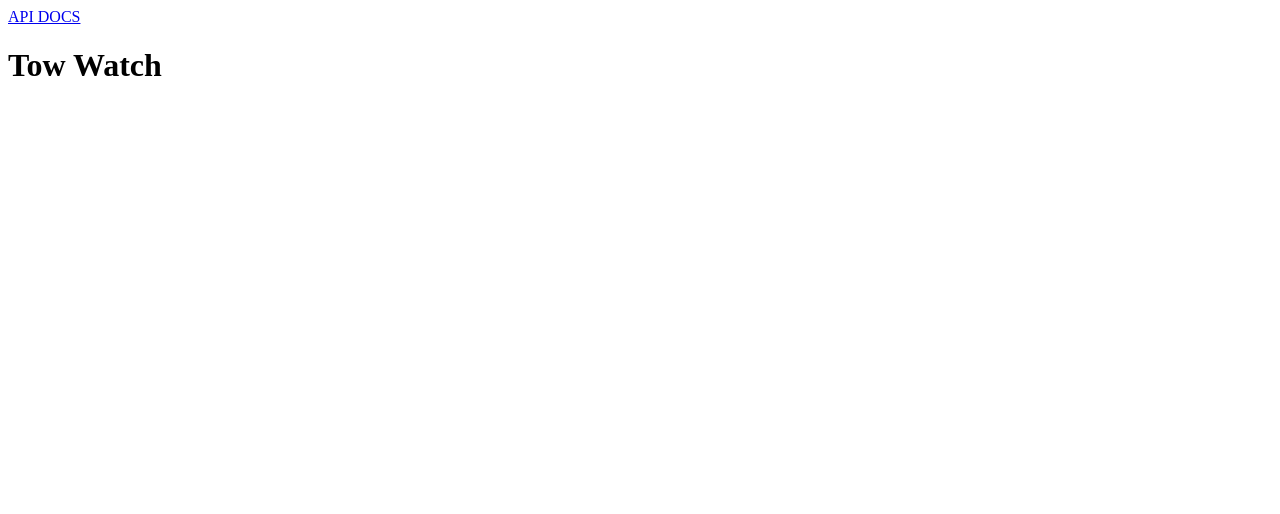
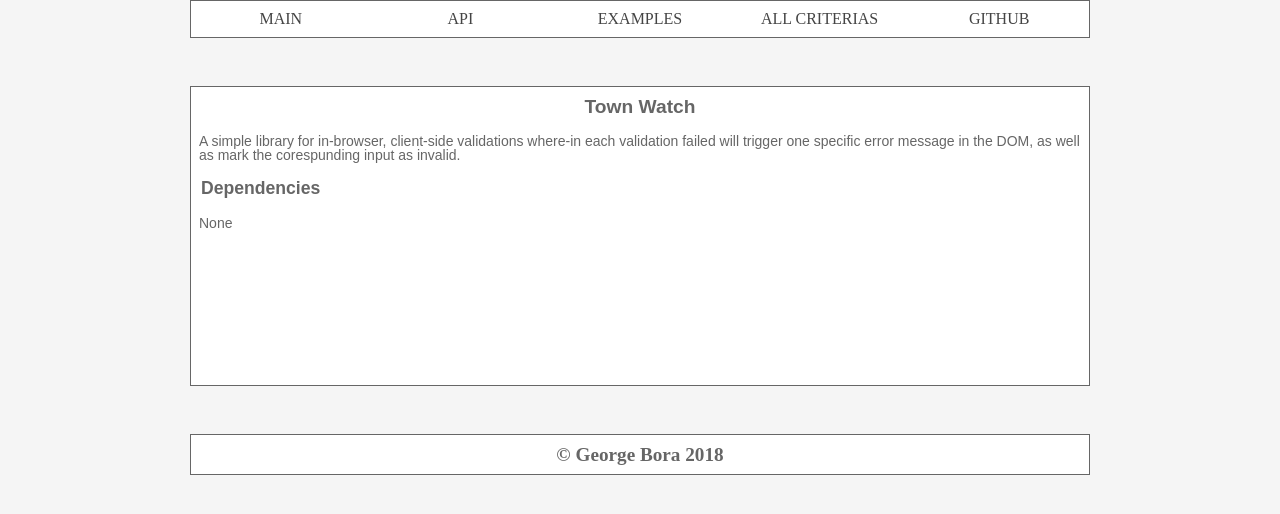
Before and after one commit to GBora/town-watch, a website built with webpack: page docs/index.html in a window 1280 px wide. Built offline with nearby package versions, Linux system fonts and the light colour scheme.

Commit message:
new manualy written presentation site

```diff
--- /dev/null
+++ b/docs/css/base/layout.css
@@ -0,0 +1,15 @@
+html {
+    background: #f5f5f5;
+}
+
+
+body {
+    width: 900px;
+    margin: 0 auto;
+    background: #fff;
+}
+
+.row {
+    width: 100%;
+    margin: 0.5rem;
+}
--- /dev/null
+++ b/docs/css/base/reset.css
@@ -0,0 +1,47 @@
+html, body, div, span, applet, object, iframe,
+h1, h2, h3, h4, h5, h6, p, blockquote, pre,
+a, abbr, acronym, address, big, cite, code,
+del, dfn, em, img, ins, kbd, q, s, samp,
+small, strike, strong, sub, sup, tt, var,
+b, u, i, center,
+dl, dt, dd, ol, ul, li,
+fieldset, form, label, legend,
+table, caption, tbody, tfoot, thead, tr, th, td,
+article, aside, canvas, details, embed,
+figure, figcaption, footer, header, hgroup,
+menu, nav, output, ruby, section, summary,
+time, mark, audio, video {
+	margin: 0;
+	padding: 0;
+	border: 0;
+	font-size: 100%;
+	font: inherit;
+	vertical-align: baseline;
+}
+/* HTML5 display-role reset for older browsers */
+article, aside, details, figcaption, figure,
+footer, header, hgroup, menu, nav, section {
+	display: block;
+}
+body {
+	line-height: 1;
+}
+ol, ul {
+	list-style: none;
+}
+blockquote, q {
+	quotes: none;
+}
+blockquote:before, blockquote:after,
+q:before, q:after {
+	content: '';
+	content: none;
+}
+table {
+	border-collapse: collapse;
+	border-spacing: 0;
+}
+
+* {
+    box-sizing: border-box;
+}
--- /dev/null
+++ b/docs/css/base/typography.css
@@ -0,0 +1,5 @@
+* {
+    color: #666;
+    font-size: 14px;
+    font-family: Arial, Helvetica, sans-serif;
+}
--- /dev/null
+++ b/docs/css/components/footer.css
@@ -0,0 +1,7 @@
+.tw-footer {
+    text-align: center;
+    border: 1px solid #666;
+    font-weight: bold;
+    padding: 10px;
+    font-size: 1.2rem;
+}
--- /dev/null
+++ b/docs/css/components/main.css
@@ -0,0 +1,24 @@
+.tw-main {
+    background: #f5f5f5;
+    padding-top: 3rem;
+    padding-bottom: 3rem;
+}
+
+.tw-main-inner {
+    background: #fff;
+    min-height: 300px;
+    border: 1px solid #666;
+}
+
+.tw-main-header {
+    padding: 10px;
+    text-align: center;
+    font-weight: bold;
+    font-size: 1.2rem;
+}
+
+.tw-sub-header {
+    padding: 10px;
+    font-weight: bold;
+    font-size: 1.1rem;
+}
--- /dev/null
+++ b/docs/css/components/nav.css
@@ -0,0 +1,24 @@
+.tw-nav > ul {
+    width: 100%;
+    display: flex;
+    border: 1px solid #666;
+}
+
+.tw-nav li {
+    cursor: pointer;
+    display: block;
+    flex: 1;
+    text-align: center;
+    text-transform: uppercase;
+    padding: 10px;
+}
+
+.tw-nav a {
+    text-decoration: none;
+    color: #444;
+    font-weight: 500;
+}
+
+.tw-nav li:hover {
+    border-bottom: 5px solid #666;
+}
--- /dev/null
+++ b/docs/css/site.css
@@ -0,0 +1,7 @@
+@import './base/reset.css';
+@import './base/layout.css';
+@import './base/typography.css';
+
+@import './components/nav.css';
+@import './components/footer.css';
+@import './components/main.css';
--- a/docs/index.html
+++ b/docs/index.html
@@ -5,11 +5,53 @@
     <meta name="viewport" content="width=device-width, initial-scale=1.0">
     <meta http-equiv="X-UA-Compatible" content="ie=edge">
     <title>Town Watch</title>
+    <link rel="stylesheet" href="./css/site.css">
 </head>
 <body>
-    <a href="./inner/index.html">API DOCS</a>
-    <h1>
-        Tow Watch
-    </h1>
+    <header>
+        <nav class="tw-nav">
+            <ul>
+                <li>
+                    <a href="./index.html">Main</a>
+                </li>
+                <li>
+                    <a href="./inner/index.html">Api</a>
+                </li>
+                <li>
+                    <a href="">Examples</a>
+                </li>
+                <li>
+                    <a href="">All Criterias</a>
+                </li>
+                <li>
+                    <a href="https://github.com/GBora/town-watch">Github</a>
+                </li>
+            </ul>
+        </nav>
+    </header>
+    <main class="tw-main">
+        <div class="tw-main-inner">
+            <div class="tw-main-header">
+                <h1>Town Watch</h1>
+            </div>
+            <div class="row">
+                A simple library for in-browser, client-side validations where-in each validation failed will trigger one specific error
+                message in the DOM, as well as mark the corespunding input as invalid.
+            </div>
+
+            <div class="tw-sub-header">
+                <h2>
+                    Dependencies
+                </h2>
+            </div>
+
+            <div class="row">
+                None
+            </div>
+        </div>
+    </main>
+    <footer class="tw-footer">
+        &copy; George Bora 2018
+    </footer>
 </body>
 </html>
```
Also changed, not shown: README.md.
